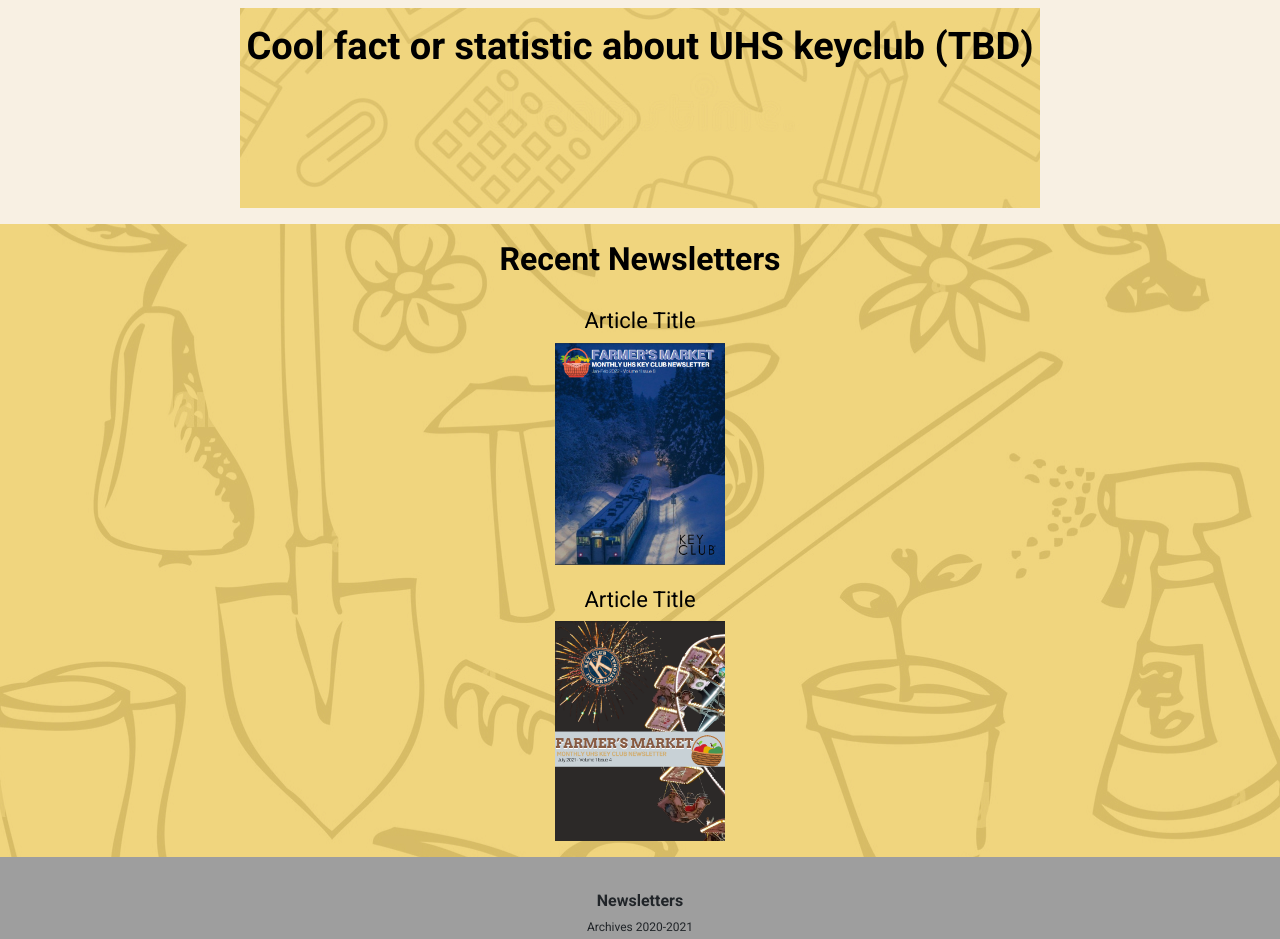
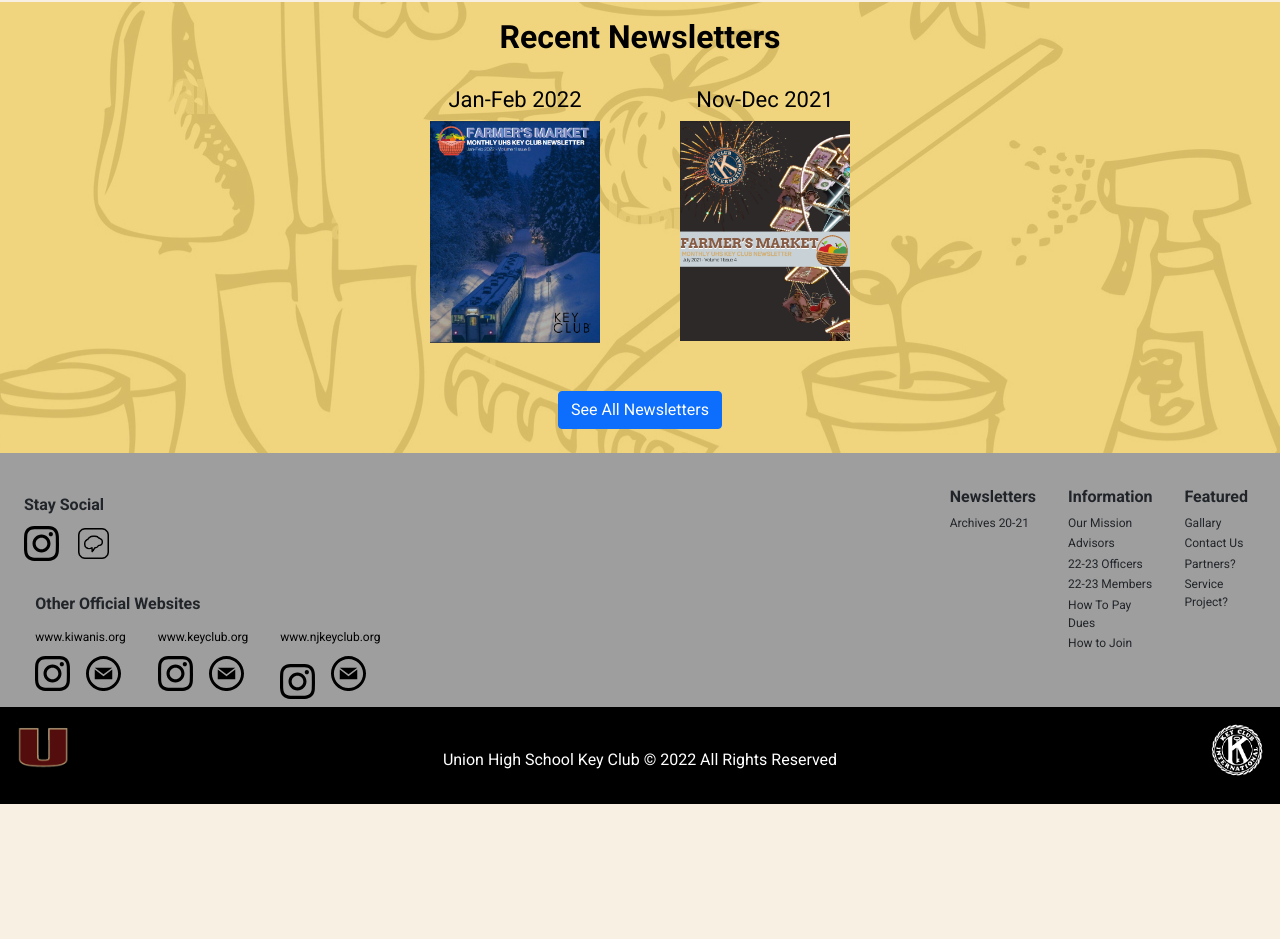
Before and after one commit to dez03/HTML-keyclubwebsite, a plain HTML site: page index.html in a window 1280 px wide. Shown: the part 920-1859 px from the top of the page. After the commit the page ends 1724 px from the top, so only its background shows below. Drawn offline with nearby package versions, Linux system fonts and the light colour scheme.

Commit message:
MOL footer needs work, TAB slightly buggy but 90% done

```diff
--- a/index.html
+++ b/index.html
@@ -20,6 +20,8 @@
   <link rel="stylesheet" href="/stylesTAB/TABTopNav.css">
   <link rel="stylesheet" href="/stylesTAB/TABuhsBgImg.css">
   <link rel="stylesheet" href="/stylesTAB/TABbtns3.css">
+  <link rel="stylesheet" href="/stylesTAB/TABInfoBoxes.css">
+  <link rel="stylesheet" href="/stylesTAB/TABfooter.css">
   <!-- TAB styles^^ -->
   <!-- <link rel="stylesheet" href="/styles/navMolOG.css"> -->
   <title>UHS Key Club</title>
@@ -51,7 +53,7 @@
           <a class="nav-link active" aria-current="page" href="#">Home</a>
         </li>
         <li class="nav-item">
-          <a class="nav-link active" aria-current="page" href="#">Calendar</a>
+          <a class="nav-link" aria-current="page" href="#">Calendar</a>
         </li>
         <li class="nav-item">
           <a class="nav-link" href="#">District Project</a>
@@ -149,7 +151,7 @@
   </div>
   <!-- MOBILE VERSION  -->
 
-
+  <div class="info-boxes-container-first-2">
     <section class="mission-container">
 
       <h1 class="missiontitle">Our Mission</h1>
@@ -160,28 +162,38 @@
     <section class="fact-container">
       <h1 class="fact">Cool fact or statistic about UHS keyclub (TBD)</h1>
     </section>
-
+  </div>
     <section class="posts-container">
       <h1 class="recentposts">Recent Newsletters</h1>
 
+      <div class="article-container">
+        <div class="article1-container">
           <!-- Most Recent article -->
-      <h3 class="articletitle">Article Title</h3>
+          <h3 class="articletitle">Jan-Feb 2022</h3>
           <img src="/images/article1.png" alt="Jan-Feb22 Article" class="articleimg">
+        </div>
+        <div class="article2-container">
+          <!-- Second Most recent article -->
+          <h3 class="articletitle">Nov-Dec 2021</h3>
+          <img src="/images/article2.png" alt="Nov-Dec 2021" class="articleimg">
+        </div>
+      </div>
+      <h1 class="btn btn-primary newsletter-Btn">See All Newsletters</h1>
+    </section>
 
-     <!-- Second Most recent article -->
-      <h3 class="articletitle">Article Title</h3>
-      <img src="/images/article2.png" alt="Jan-Feb22 Article" class="articleimg">
-
-  </section>
 <!-- Once recent articles are updated, must delete old article images
       ZOOM OUT TO 49% FOR THE SCREENSHOT!!!!!! FOR PDF's
 -->
 </body>
 
 <footer>
+  <div class="links-container">
+    <div class="links-child">
       <p class="footer-title">Newsletters</p>
-  <p class="footer-child last-child">Archives 2020-2021</p>
+      <p class="footer-child last-child">Archives 20-21</p>
+    </div>
 
+    <div class="links-child">
       <p class="footer-title">Information</p>
       <p class="footer-child">Our Mission</p>
       <p class="footer-child">Advisors</p>
@@ -189,38 +201,54 @@
       <p class="footer-child">22-23 Members</p>
       <p class="footer-child">How To Pay Dues</p>
       <p class="footer-child last-child">How to Join</p>
+    </div>
 
+    <div class="links-child">
       <p class="footer-title">Featured</p>
       <p class="footer-child">Gallary</p>
       <p class="footer-child">Contact Us</p>
       <p class="footer-child">Partners?</p>
       <p class="footer-child last-child">Service Project?</p>
+    </div>
 
+    <div class="our-social-container">
       <p class="footer-subtitle">Stay Social</p>
       <span class="social-container">
-    <a href="https://www.instagram.com/uhskey.club/" target="_blank"><img src="/images/instagram.svg" alt="" class="instagramicon"></a>
+        <a href="https://www.instagram.com/uhskey.club/" target="_blank"><img src="/images/instagram.svg" alt="" class="instagramicon-ours"></a>
         <a href="https://www.remind.com/join/b78cb2" target="_blank"><img src="/images/remind-app.png" alt="" class="remind"></a>
       </span>
+    </div>
+  </div>
 
+  <div class="other-websites-container-master">
   <p class="footer-subtitle">Other Official Websites</p>
+  <div class="other-websites-container">
+    <div class="other-websites-child">
       <a href="https://www.kiwanis.org/" target="_blank" class="footer-child">www.kiwanis.org</a>
       <span class="social-container">
         <a href="https://www.instagram.com/kiwanis/" target="_blank"><img src="/images/instagram.svg" alt="" class="instagramicon"></a>
-    <a href="mailto:memberservices@kiwanis.org"><img src="/images/email.svg" alt=""></a>
+        <a href="mailto:memberservices@kiwanis.org"><img src="/images/email.svg" class="email-icon"></a>
       </span>
+    </div>
 
+
+    <div class="other-websites-child">
       <a href="https://www.keyclub.org/" target="_blank" class="footer-child other-website">www.keyclub.org</a>
       <span class="social-container">
         <a href="https://www.instagram.com/keyclubint/" target="_blank"><img src="/images/instagram.svg" alt="" class="instagramicon"></a>
-    <a href="mailto:keyclub@kiwanis.org"><img src="/images/email.svg" alt=""></a>
+        <a href="mailto:keyclub@kiwanis.org"><img src="/images/email.svg" class="email-icon"></a>
       </span>
+    </div>
 
+    <div class="other-websites-child">
       <a href="https://www.njkeyclub.org/" target="_blank" class="footer-child other-website">www.njkeyclub.org</a>
       <span class="social-container">
         <a href="https://www.instagram.com/njkeyclub/" target="_blank"><img src="/images/instagram.svg" alt="" class="instagramicon"></a>
-    <a href="mailto:keyclub@kiwanis.org"><img src="/images/email.svg" class="last-icon"></a>
+        <a href="mailto:keyclub@kiwanis.org"><img src="/images/email.svg" class="last-icon email-icon"></a>
       </span>
-
+    </div>
+  </div>
+  </div>
 
   <div class="bottom-footer-container">
     <div class="bottom-footer">
--- a/stylesMOL/MOLfooter.css
+++ b/stylesMOL/MOLfooter.css
@@ -10,10 +10,12 @@ footer{
   font-size: 16px;
   margin-bottom: .3em;
   font-weight: bold;
+  text-align: center;
 }
 .footer-child{
   font-size: 12px;
   margin-bottom: .2em;
+  text-align: center;
 }
 .last-child{
   margin-bottom: 1em;
@@ -27,16 +29,24 @@ footer{
 
 .social-container{
   display: flex;
+  align-items: center;
+  text-align: center;
 }
 .last-icon{
   margin-bottom: 1em;
 }
-
+.email-icon{
+  margin-top: .5em;
+}
 .remind{
   height: 37px;
   width: 37px;
 }
 .instagramicon{
+  margin-right: 1em;
+  margin-top: .5em;
+}
+.instagramicon-ours{
   margin-right: 1em;
 }
 .other-website{
@@ -58,7 +68,7 @@ footer{
   height: 46px;
 }
 .KClogo{
-  height: 46px;
+  height: 54px;
   margin-left: auto;
 
 }
--- a/stylesMOL/MOLindex.css
+++ b/stylesMOL/MOLindex.css
@@ -118,8 +118,13 @@ h3{
 .articletitle{
   font-size: 22px;
   margin-top: 1em;
+  text-align: center;
 }
 .articleimg{
   width: 170px;
   height: auto;
 }
+
+.newsletter-Btn{
+  margin-top: 1em;
+}
--- /dev/null
+++ b/stylesTAB/TABInfoBoxes.css
@@ -0,0 +1,90 @@
+@media(min-width:768px) {
+  .info-boxes-container-first-2{
+    display: flex;
+    flex-direction: row;
+  }
+  .mission-container{
+    margin-top: 1em;
+    padding: 1em;
+    display: flex;
+    flex-direction: column;
+    align-items: center;
+    background-image: url(/images/ourmissionbg.jpg);
+    background-position: center;
+    background-repeat: no-repeat;
+    background-size: auto;
+    color: white;
+    width: 50%;
+    height: 350px;
+  }
+  .missiontitle{
+    font-size: 38px;
+    font-weight: 700;
+    width: 212px;
+    margin-bottom: .5em;
+  }
+  .missioninfo{
+    font-size: 18px;
+    font-weight: 400;
+    width: 300px;
+  }
+  .fact-container{
+    margin-top: 1em;
+    padding: 1em;
+    display: flex;
+    height: 350px;
+    width: 50%;
+    flex-direction: column;
+    align-items: center;
+    background-image: url(/images/fact.jpg);
+    background-position: center;
+    background-repeat: no-repeat;
+    background-size: auto;
+    color: black;
+    justify-content: center;
+  }
+  .fact{
+    font-size: 38px;
+    font-weight: 700;
+  }
+  .posts-container{
+    margin-top: 1em;
+    padding: 1em;
+    display: flex;
+    flex-direction: column;
+    align-items: center;
+    background-image: url(/images/posts.jpg);
+    background-position: center;
+    background-repeat: no-repeat;
+    background-size: auto;
+    color: black;
+  }
+  .recentposts{
+    font-size: 32px;
+    font-weight: 700;
+  }
+  .article-container{
+    display: flex;
+    flex-direction: row;
+    margin-bottom: 2em;
+  }
+  .article1-container{
+    display: flex;
+    flex-direction: column;
+    text-align: center;
+    margin-right: 5em;
+  }
+  .article2-container{
+    display: flex;
+    flex-direction: column;
+    text-align: center;
+  }
+  .articletitle{
+    font-size: 22px;
+    margin-top: 1em;
+  }
+  .articleimg{
+    width: 170px;
+    height: auto;
+  }
+}
--- a/stylesTAB/TABbtns3.css
+++ b/stylesTAB/TABbtns3.css
@@ -6,7 +6,7 @@
   }
   .Btn3{
     height: 130px;
-    width: 250px;
+    width: 190px;
     border-radius: 0;
     background-color: white;
     display: flex;
@@ -24,9 +24,10 @@
     font-weight: 400;
   }
   .hoursBtn{
-    margin-right: -1.5em;
+    border-radius: 16px 0px 0px 16px;
   }
-  .calendarBtn{
-    box-shadow: 4.8px 9.6px 9.6px hsl(0deg 0% 0% / 0.35);
+  .galleryBtn{
+    border-radius: 0px 16px 16px 0 ;
   }
+
 }
--- /dev/null
+++ b/stylesTAB/TABfooter.css
@@ -0,0 +1,61 @@
+@media(min-width:768px) {
+  .links-container{
+    display: flex;
+    flex-direction: row;
+    justify-content: flex-end;
+    width: 100%;
+  }
+  .links-child{
+    margin-right: 2em;
+    order: 1;
+  }
+  .footer-title{
+    font-size: 16px;
+    margin-bottom: .3em;
+    font-weight: bold;
+    text-align: left;
+  }
+  .footer-child{
+    font-size: 12px;
+    margin-bottom: .2em;
+    text-align: left;
+  }
+  .last-child{
+    margin-bottom: 1em;
+  }
+  .footer-subtitle{
+    font-size: 14px;
+    margin-top: .5em;
+    font-weight: bold;
+    margin-bottom: .5em;
+  }
+  .footer-subtitle:first-child{
+    font-size: 16px;
+  }
+
+  .our-social-container{
+    display: flex-start;
+    margin-left: 1.5em;
+    order: 0;
+    width: 100%;
+  }
+  .other-websites-container-master{
+    width: 95%;
+    display: flex-start;
+    margin-left: .4em;
+    margin-top: -5em;
+  }
+  .other-websites-container{
+    display: flex;
+    flex-direction: row;
+  }
+  .other-websites-child{
+    margin-right: 2em;
+  }
+  .bottom-footer-text{
+    color: white;
+    font-size: 16px;
+    margin-top: -1.8em;
+    margin-bottom: 2em;
+  }
+}
--- a/stylesTAB/TABuhsBgImg.css
+++ b/stylesTAB/TABuhsBgImg.css
@@ -11,7 +11,7 @@
   }
   .welcome{
     color: #fff;
-    font-size: 36px;
+    font-size: 48px;
     font-weight: 700;
   }
 }
```
Lines whose indentation alone changed are shown as unchanged.
